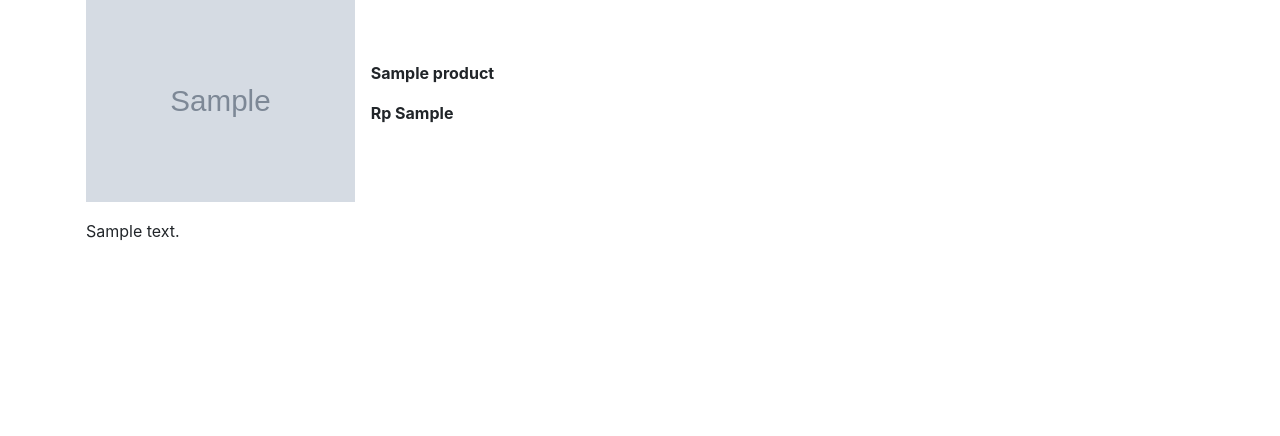
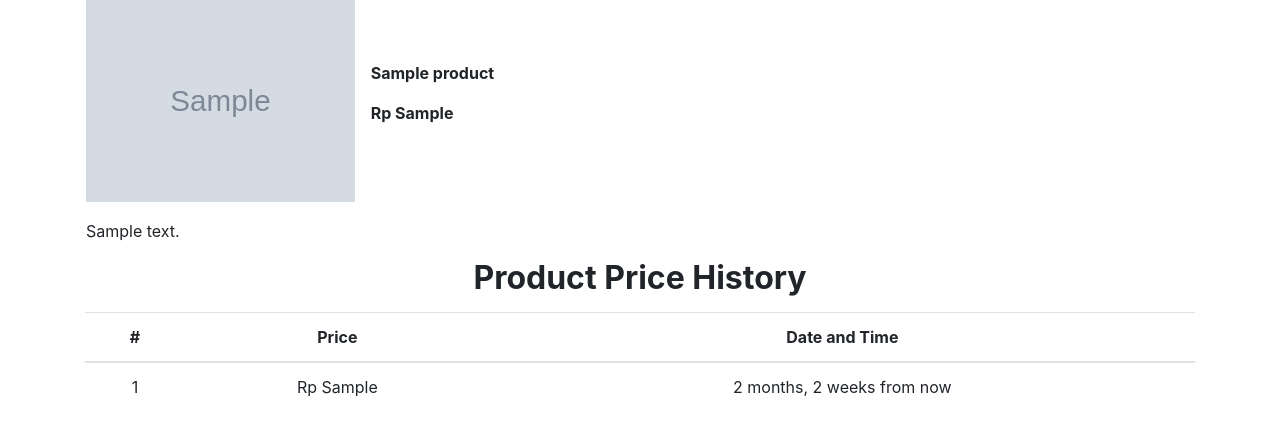
Before and after one commit to afthrq/fabelio-app, a Django app: page /product/1/ in a window 1280 px wide. Shown: the part 103-539 px from the top of the page. Run offline with Django 3.2, Linux system fonts and the light colour scheme; tables that the repository leaves empty hold one stand-in row (values such as "Sample post"); grey boxes marked "Sample" are stand-in pictures; parts of the project's set-up code (start-up, migrations or seed data) failed here and were passed over; some libraries are stand-ins or nearby versions.

Commit message:
front end for product price history

```diff
--- a/case/templates/page_three.html
+++ b/case/templates/page_three.html
@@ -46,6 +46,33 @@
                 </tbody>
             </table>
         </div>
+        <div class="row" {% if error_message %}hidden{% endif %}>
+            <div class="col-lg-12 text-center">
+                <p class="product-price-title"><strong>Product Price History</strong></p>
+            </div>
+        </div>
+        <div class="row" {% if error_message %}hidden{% endif %}>
+            <table class="table table-price-history"
+               style="width: 100%; height: 100%; font-weight: normal;
+               text-align: center;">
+                <thead>
+                    <tr>
+                        <th>#</th>
+                        <th>Price</th>
+                        <th>Date and Time</th>
+                    </tr>
+                </thead>
+                <tbody>
+                    {% for product_history in product_history_list %}
+                    <tr>
+                        <td>{{ forloop.counter }}</td>
+                        <td>Rp {{ product_history.price|intcomma }}</td>
+                        <td>{{ product_history.time_created|naturaltime }}</td>
+                    </tr>
+                    {% endfor %}
+                </tbody>
+            </table>
+        </div>
     </div>
 </div>
 {% endblock %}
--- a/statics/css/case.css
+++ b/statics/css/case.css
@@ -29,3 +29,8 @@ tbody.product-description::before
   display: block;
   height: 15px;
 }
+
+.product-price-title {
+    font-size: 2em;
+    margin: 10px;
+}
```
